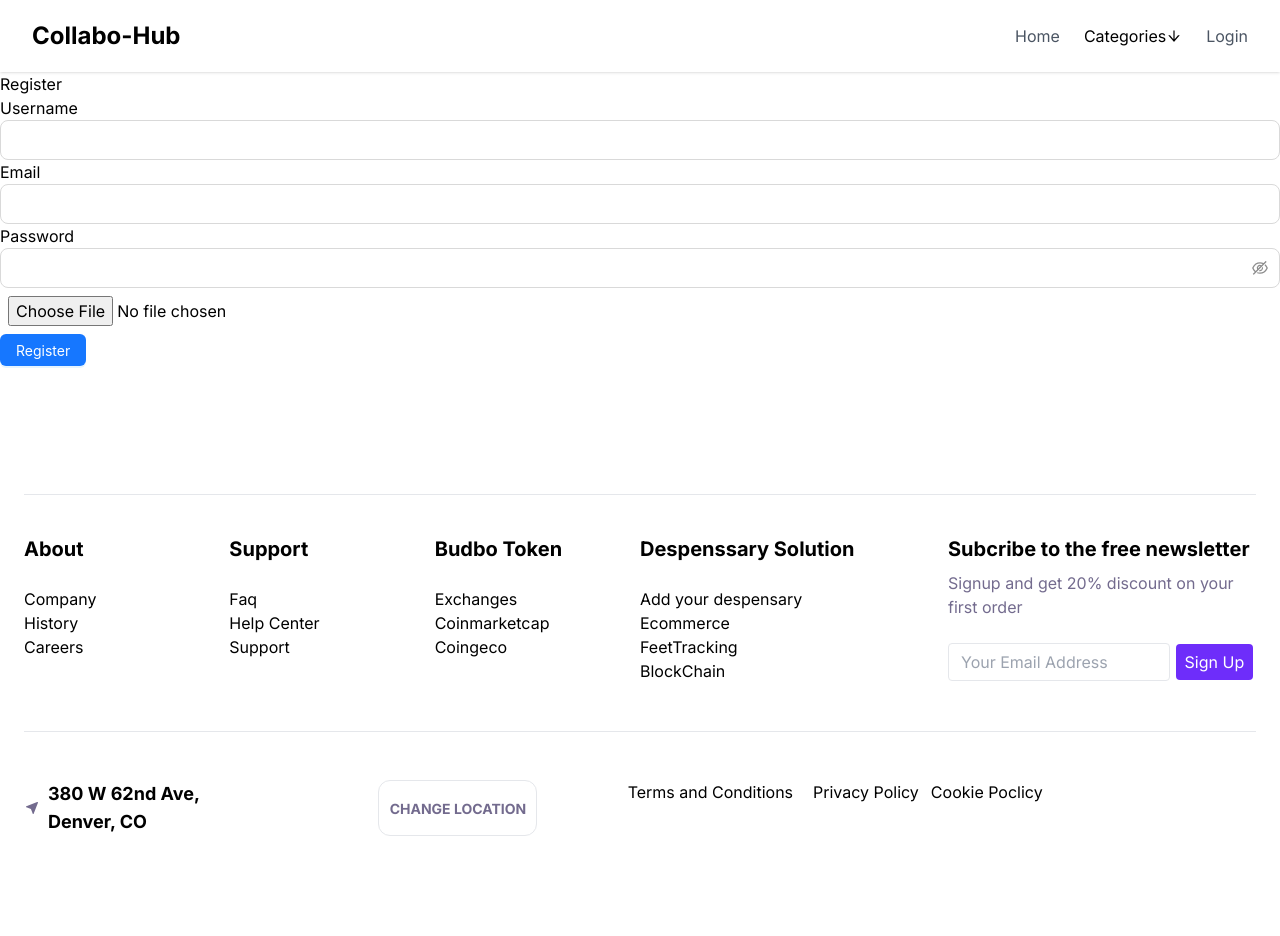
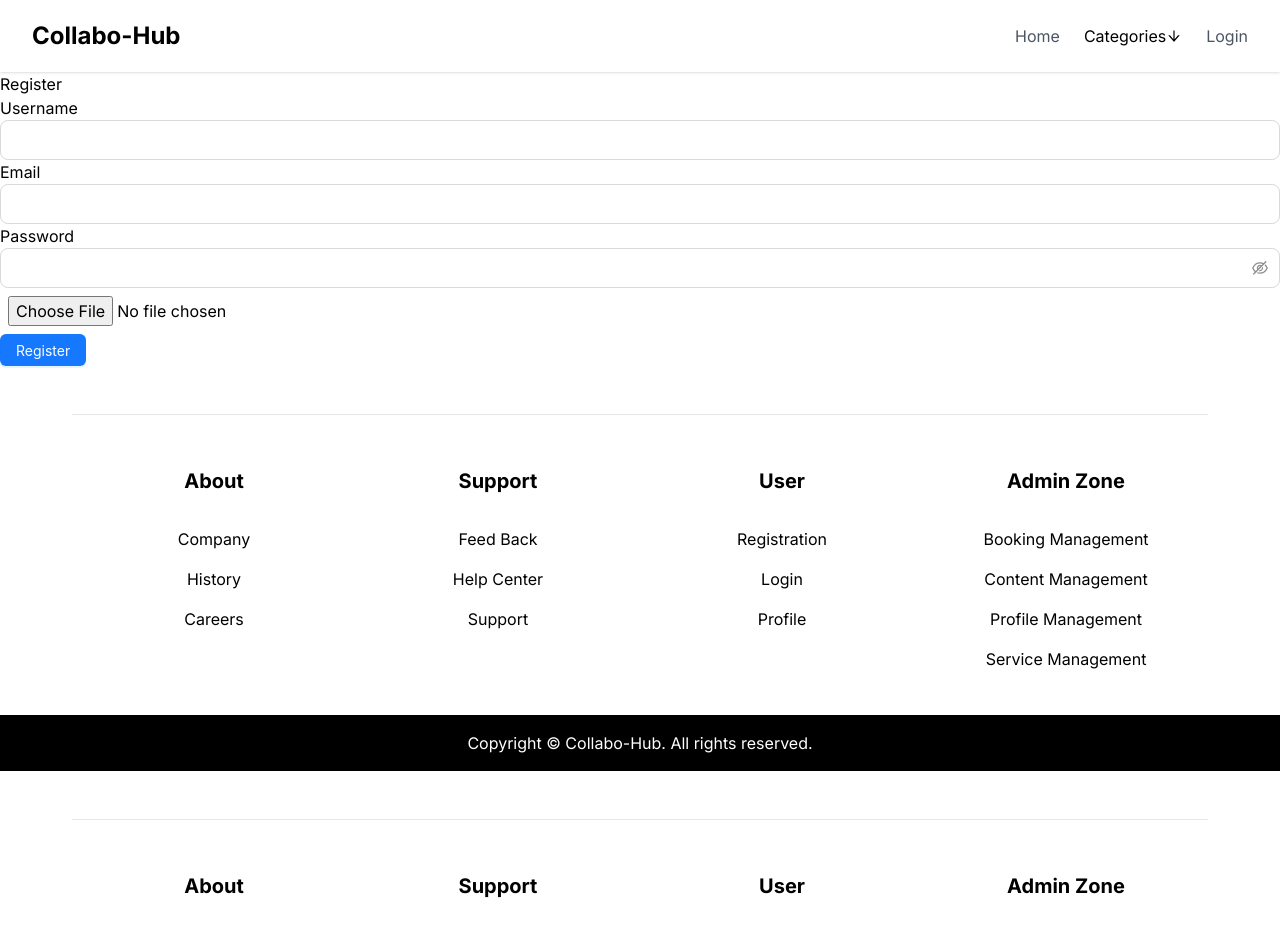
Before and after one commit to nisharga/collabo-hub, a Next.js app: page /registration in a window 1280 px wide. Shown: the top 936 px of the page. Before the commit the page ends 860 px from the top, so only its background shows below. Built offline with nearby package versions, Linux system fonts and the light colour scheme.

Commit message:
homepage done

```diff
--- a/src/app/layout.tsx
+++ b/src/app/layout.tsx
@@ -3,6 +3,9 @@ import { Inter } from 'next/font/google'
 import './globals.css'
 import Providers from '@/lib/Provider'
 import Dropd from './../components/shared/dropd';
+import Collabofooter from '@/components/shared/collabofooter';
+import Footer from '@/components/shared/footer';
+
 
 const inter = Inter({ subsets: ['latin'] })
 
@@ -23,7 +26,9 @@ export default function RootLayout({
       <body className={inter.className}>
         <Dropd/>
         {children}
+        <Footer/>
         </body>
+        {/* <Collabofooter/> */}
     </html>
     </Providers>
   )
--- a/src/app/page.tsx
+++ b/src/app/page.tsx
@@ -28,7 +28,7 @@ export default function Home() {
     <main className="">
       <CarouselHome/>
       <RecentCollabo/>
-      <CollaborationFAQ/>
+         <CollaborationFAQ/>
       <Testimonial/>
       <ContactUs/>
       <Cta/>
--- a/src/components/home/Card.tsx
+++ b/src/components/home/Card.tsx
@@ -1,3 +1,4 @@
+
 import { Rate } from "antd";
 import { SwiperSlide } from 'swiper/react';
 
--- a/src/components/home/Testimonial.tsx
+++ b/src/components/home/Testimonial.tsx
@@ -1,3 +1,4 @@
+
 import React from 'react';
 import {Swiper,SwiperSlide} from 'swiper/react';
 import 'swiper/css';
@@ -33,16 +34,11 @@ function Testimonial() {
           disableOnInteraction: false,
         }}
         modules={[Navigation, Pagination, A11y]} navigation={{nextEl:".swiper-button-next",prevEl:".swiper-button-prev",}} pagination={{el:".swiper-pagination",dynamicBullets:true,clickable: true }} centeredSlides={true} slidesPerView={3} spaceBetween={30} loop={true} grabCursor={true} breakpoints={{0:{slidesPerView:1,},520:{slidesPerView:2,}, 950:{slidesPerView:3,},}}>
-           {/* <SwiperSlide><Card/></SwiperSlide>
-           <SwiperSlide><Card/></SwiperSlide> */}
 
+            {
+            isLoading ? <Skeleton /> : !isLoading && data?.data?.map((testimonial: Itestimonial) => <SwiperSlide key={testimonial._id}><Card testimonial={testimonial}/></SwiperSlide>)
+          }
 
-          {
-            data?.data?.map((testimonial: Itestimonial) => <SwiperSlide key={testimonial._id}><Card testimonial={testimonial}/></SwiperSlide>)
-          }
-          {
-            isLoading && <Skeleton />
-          }
         </Swiper>
 
       </div>
--- /dev/null
+++ b/src/components/shared/collabofooter.tsx
@@ -0,0 +1,11 @@
+import React from 'react';
+
+const Collabofooter = () => {
+    return (
+        <div>
+            <h2>Hi</h2>
+        </div>
+    );
+};
+
+export default Collabofooter;
--- a/src/components/shared/footer.tsx
+++ b/src/components/shared/footer.tsx
@@ -1,160 +1,66 @@
-
+ "use client"
 import Link from "next/link";
 const Footer = () => {
     return (
-        <div className="container px-4">
-            <div className="mt-20 rounded-lg -mx-2 relative">
-              {/* footer left image */}
-              <div className="footerLeftImage"></div>
-              {/* footerArea */}
-              <div className="bg-white p-4 rounded-tl-[70px] rounded-tr-lg">
+      <>
+        <div className="container px-4 text-center">
+            <div className="rounded-lg mx-2 relative">
+
+              <div className="bg-white p-4 rounded-tl-[70px] rounded-tr-lg mx-8">
 
                 <hr className="divide-y-1 my-8" />
                 <div className="footerContent">
                   <div className="grid grid-cols-12">
-                    <div className="col-span-6 lg:col-span-2 my-2">
+                    <div className="col-span-6 lg:col-span-3 my-2 py-3">
                       <h3 className="text-xl font-bold">About</h3>
                       <div className="lg:mt-6 mt-4 flex flex-col footerLinkZone">
-                        <Link href="/Company">Company</Link>
-                        <Link href="/History">History</Link>
-                        <Link href="/Careers">Careers</Link>
+                        <Link className="my-2" href="/Company">Company</Link>
+                        <Link className="my-2" href="/History">History</Link>
+                        <Link className="my-2" href="/Careers">Careers</Link>
                       </div>
                     </div>
-                    <div className="col-span-6 lg:col-span-2 my-2">
+                    <div className="col-span-6 lg:col-span-3 my-2 py-3">
                       <h3 className="text-xl font-bold">Support</h3>
                       <div className="lg:mt-6 mt-4 flex flex-col footerLinkZone">
-                        <Link href="/faq">Faq</Link>
-                        <Link href="/helpcenter">Help Center</Link>
-                        <Link href="/support">Support</Link>
+                        <Link className="my-2" href="/feedback">Feed Back</Link>
+                        <Link className="my-2" href="/feedback">Help Center</Link>
+                        <Link className="my-2" href="/feedback">Support</Link>
                       </div>
                     </div>
-                    <div className="col-span-6 lg:col-span-2 my-2">
-                      <h3 className="text-xl font-bold">Budbo Token</h3>
+                    <div className="col-span-6 lg:col-span-3 my-2 py-3">
+                      <h3 className="text-xl font-bold">User</h3>
                       <div className="lg:mt-6 mt-4 flex flex-col footerLinkZone">
-                        <Link href="/excahnge">Exchanges</Link>
-                        <Link href="/coinmarktcap">Coinmarketcap</Link>
-                        <Link href="/coingeco">Coingeco</Link>
+                        <Link className="my-2" href="/registration">Registration</Link>
+                        <Link className="my-2" href="/login">Login</Link>
+                        <Link className="my-2" href="/profile">Profile</Link>
                       </div>
                     </div>
-                    <div className="col-span-6 lg:col-span-3 my-2">
+                    <div className="col-span-6 lg:col-span-3 my-2 py-3">
                       <h3 className="text-xl font-bold">
-                        Despenssary Solution
+                        Admin Zone
                       </h3>
                       <div className="lg:mt-6 mt-4 flex flex-col footerLinkZone">
-                        <Link href="/despensary">Add your despensary</Link>
-                        <Link href="/ecomamrtce">Ecommerce</Link>
-                        <Link href="/feettracking">FeetTracking</Link>
-                        <Link href="/block">BlockChain</Link>
+                        <Link className="my-2" href="/admin/booking-management">Booking Management</Link>
+                        <Link className="my-2" href="/admin/content-management">Content Management</Link>
+                        <Link className="my-2" href="/admin/profile-management">Profile Management</Link>
+                        <Link className="my-2" href="/admin/service-management">Service Management</Link>
                       </div>
                     </div>
-                    <hr className="divide-y-1 my-10 col-span-12 lg:hidden" />
-                    <div className="col-span-12 lg:col-span-3 my-2">
-                      <h3 className="lg:text-xl text-lg font-bold mb-2">
-                        Subcribe to the free newsletter
-                      </h3>
-                      <p className="text-[#736b8e] text-base">
-                        Signup and get 20% discount on your first order
-                      </p>
-                      <div className="lg:mt-6 mt-4 flex flex-col footerLinkZone">
-                        <div className="">
-                          <form onSubmit={(e) => e.preventDefault()}>
-                            <input
-                              type="text"
-                              className="focus:shadow appearance-none border rounded py-2 px-3 text-gray-700 leading-tight focus:outline-none focus:shadow-outline w-[72%]"
-                              placeholder="Your Email Address"
-                            />
-                            <input
-                              type="submit"
-                              value="Sign Up"
-                              className="bg-[#6E2DFA] py-1.5 text-[#fff] rounded w-[25%] ml-[2%]"
-                            />
-                          </form>
-                          {/* <div className="flex justify-center lg:justify-start mt-3">
-                            <Link to="/facebook">
-                              <Image
-                                className="border rounded-xl w-10 h-10 p-2 "
-                                src={logo2}
-                                alt=""
-                              />
-                            </Link>
-                            <Link to="/instagram">
-                              <Image
-                                className="border rounded-xl w-10 h-10 p-2 mx-2"
-                                src={logo2}
-                                alt=""
-                              />
-                            </Link>
-                            <Link to="/twitter">
-                              <Image
-                                className="border rounded-xl w-10 h-10 p-2 mx-2"
-                                src={logo2}
-                                alt=""
-                              />
-                            </Link>
-                            <Link to="/youtube">
-                              <Image
-                                className="border rounded-xl w-10 h-10 p-2 mx-2"
-                                src={logoicon3}
-                                alt=""
-                              />
-                            </Link>
-                          </div> */}
-                        </div>
-                      </div>
-                    </div>
+
                   </div>
                 </div>
 
-                <hr className="divide-y-1 my-10 hidden lg:block" />
-
-                <div className="grid grid-cols-12 ">
-                  <div className="col-span-12 lg:col-span-5 my-2">
-                    <div className="lg:flex">
-                      <div className="flex items-center justify-center">
-                        <div>
-                          <svg
-                            width="16"
-                            height="16"
-                            viewBox="0 0 16 16"
-                            fill="none"
-                            xmlns="http://www.w3.org/2000/svg"
-                          >
-                            <path
-                              d="M13.8244 2.17542C13.742 2.09312 13.6374 2.0366 13.5234 2.01273C13.4094 1.98887 13.291 1.9987 13.1825 2.04102L2.38265 6.24094C2.26944 6.28494 2.17224 6.36227 2.10391 6.4627C2.03559 6.56313 1.99936 6.68193 2.00001 6.8034C2.00066 6.92486 2.03816 7.04327 2.10756 7.14296C2.17695 7.24266 2.27497 7.31894 2.38865 7.36172L6.93417 9.06569L8.63814 13.6112C8.6811 13.7254 8.75787 13.8238 8.85821 13.8933C8.95855 13.9628 9.07769 14 9.19973 14C9.32065 14 9.43875 13.9634 9.53854 13.8951C9.63832 13.8268 9.71514 13.7299 9.75892 13.6172L13.9588 2.81741C14.0012 2.7089 14.011 2.59042 13.9871 2.47642C13.9633 2.36243 13.9067 2.25784 13.8244 2.17542Z"
-                              fill="#736B8E"
-                            />
-                          </svg>
-                        </div>
-                        <h3 className="text-lg font-bold ml-2">
-                          380 W 62nd Ave, Denver, CO
-                        </h3>
-                      </div>
-                      <div className="lg:col-span-2 col-span-12 md:border text-center lg:py-1 lg:rounded-xl lg:ml-[30%] lg:w-[220px] lg:flex lg:items-center lg:justify-center ">
-                        <div className="">
-                          <h4 className="uppercase font-bold text-[#736b8e] text-[14px]">
-                            Change Location
-                          </h4>
-                        </div>
-                      </div>
-                    </div>
-                  </div>
-                  <div className="col-span-12 lg:col-span-5 my-2">
-                    <div className="footerLinkZone flex flex-col text-center lg:text-right lg:flex-row lg:justify-end">
-                      <Link className="lg:mr-2" href="/terms">
-                        Terms and Conditions
-                      </Link>
-                      <Link className="lg:mx-3" href="/privacy">
-                        Privacy Policy
-                      </Link>
-                      <Link className="lg:mr-2" href="/cookie">
-                        Cookie Poclicy
-                      </Link>
-                    </div>
-                  </div>
-                </div>
               </div>
             </div>
         </div>
+        <footer className="footer footer-center p-4 text-base-content bg-black">
+        <div className="container text-center">
+          <p className="text-white">
+            Copyright © Collabo-Hub. All rights reserved.
+          </p>
+        </div>
+      </footer>
+        </>
     );
 };
 
--- a/src/lib/Provider.tsx
+++ b/src/lib/Provider.tsx
@@ -4,11 +4,11 @@ import store from "@/redux/store";
 import StyledComponentsRegistry from "./Registry";
 import { Provider } from "react-redux";
 
+
 const Providers = ({children} : { children: React.ReactNode }) => {
     return (
         <Provider store={store}>
         <StyledComponentsRegistry>
-
             {children}
         </StyledComponentsRegistry>
         </Provider>
```
